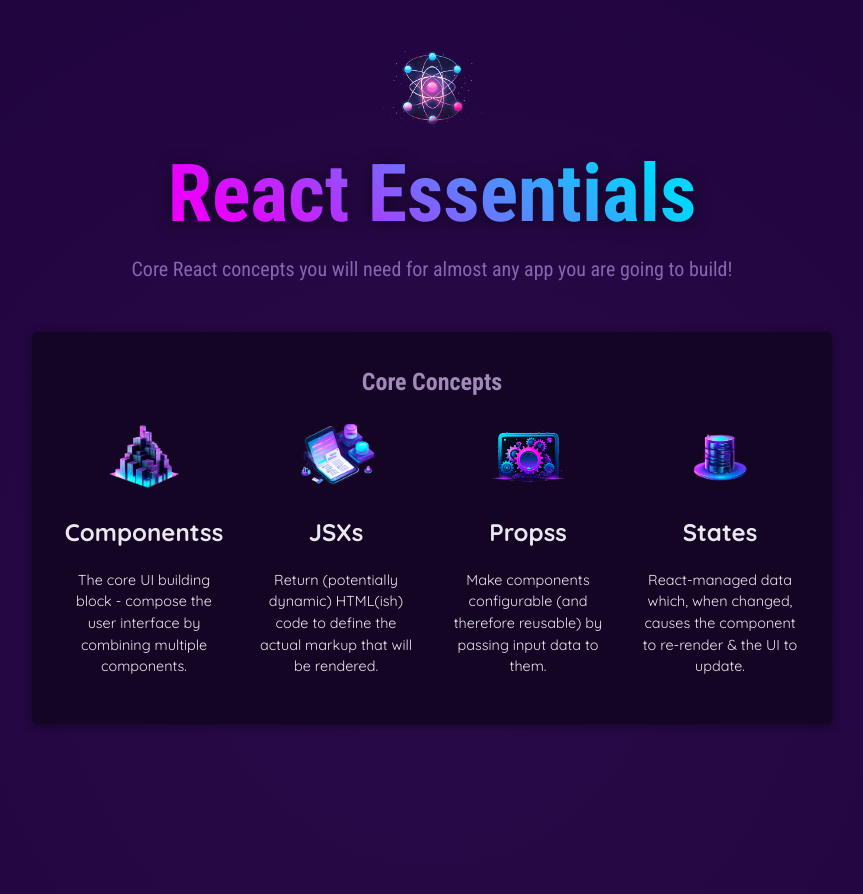
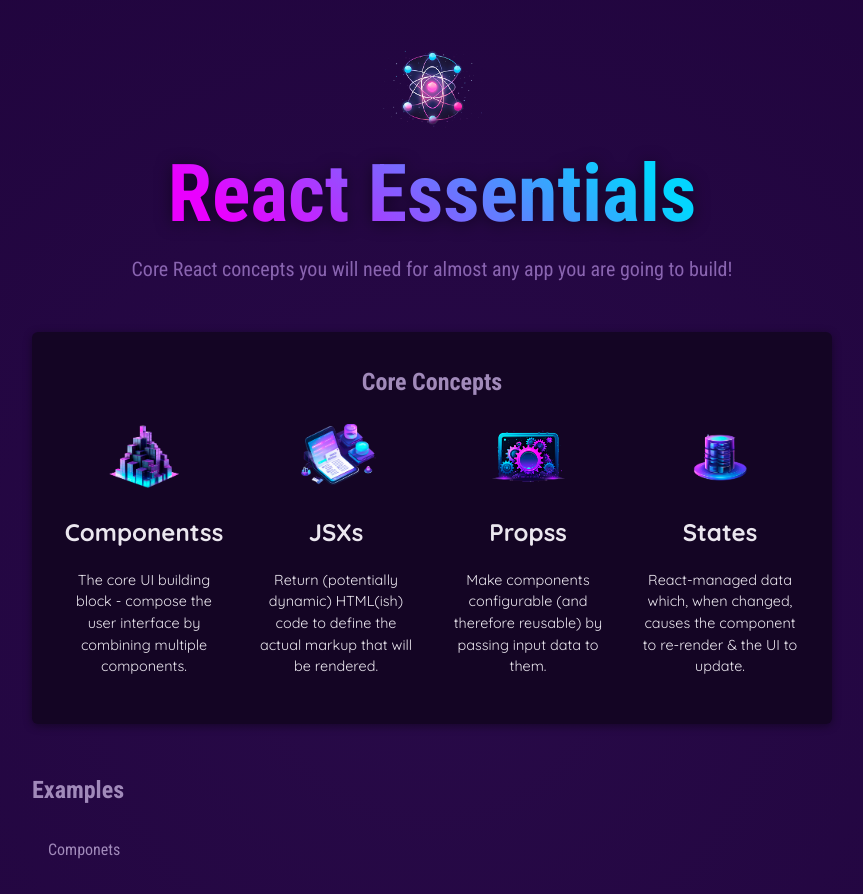
Before and after one commit to KacperLudwiczak/New-React-Project-Study, a React (Vite) app: page / in a window 1280 px wide. Shown: the top 894 px of the page, without its empty margins (208-1071 px from the left). Built offline with nearby package versions, Linux system fonts and the light colour scheme.

Commit message:
Using "children" props

```diff
--- a/src/App.jsx
+++ b/src/App.jsx
@@ -1,11 +1,13 @@
 import Header from "./components/Header/Header";
 import CoreConcept from "./components/CoreConcepts";
 import { CORE_CONCEPTS } from "./data";
+import TabButton from "./components/TabButton";
 
 function App() {
   return (
     <div>
       <Header />
+
       <main>
         <section id="core-concepts">
           <h2>Core Concepts</h2>
@@ -20,6 +22,13 @@
             <CoreConcept {...CORE_CONCEPTS[3]} />
           </ul>
         </section>
+
+        <section id="examples">
+          <h2>Examples</h2>
+          <menu>
+            <TabButton>Componets</TabButton>
+          </menu>
+        </section>
       </main>
     </div>
   );
--- /dev/null
+++ b/src/components/TabButton.jsx
@@ -0,0 +1,7 @@
+export default function TabButton({ children }) {
+  return (
+    <li>
+      <button>{children}</button>
+    </li>
+  );
+}
```
